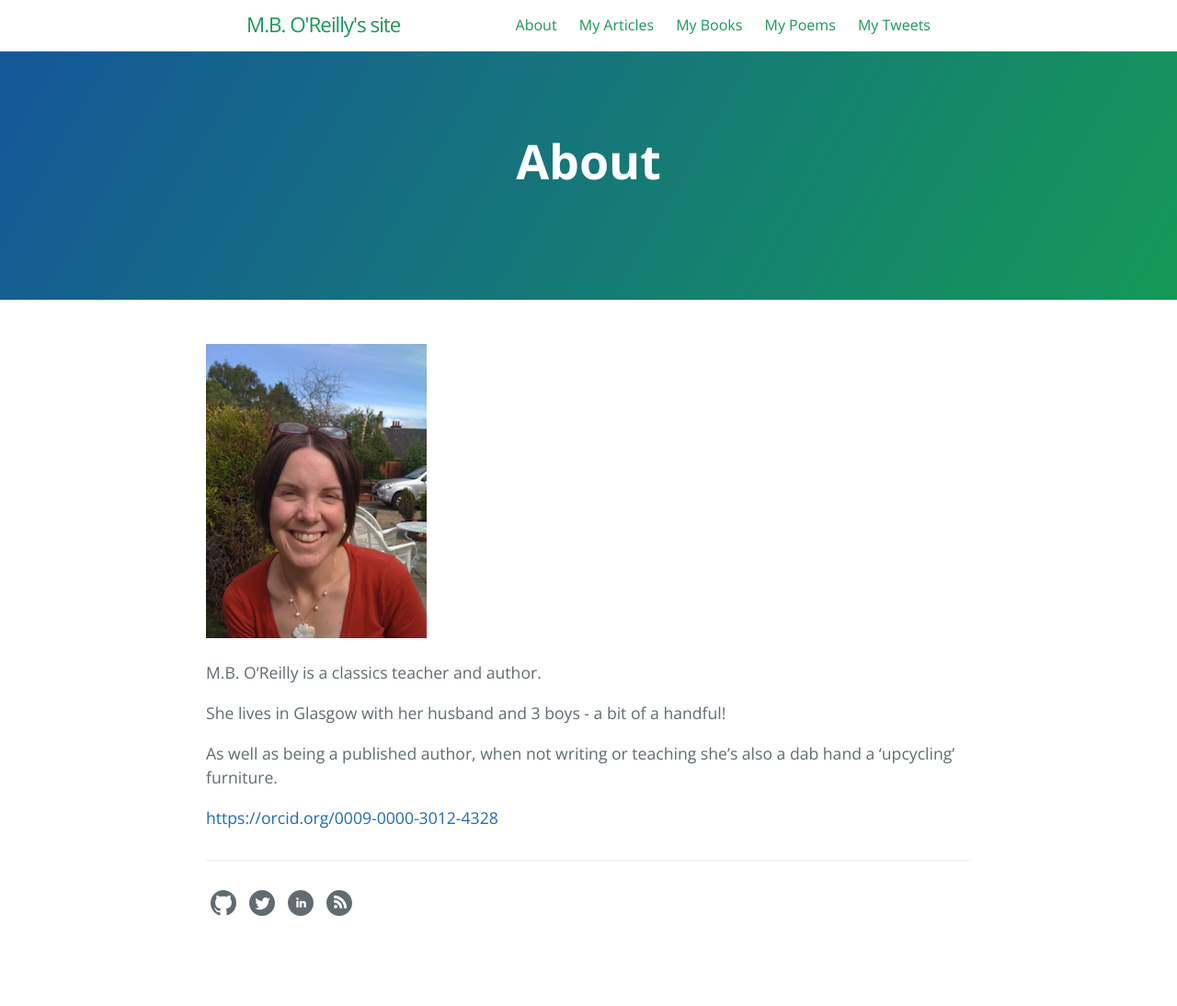
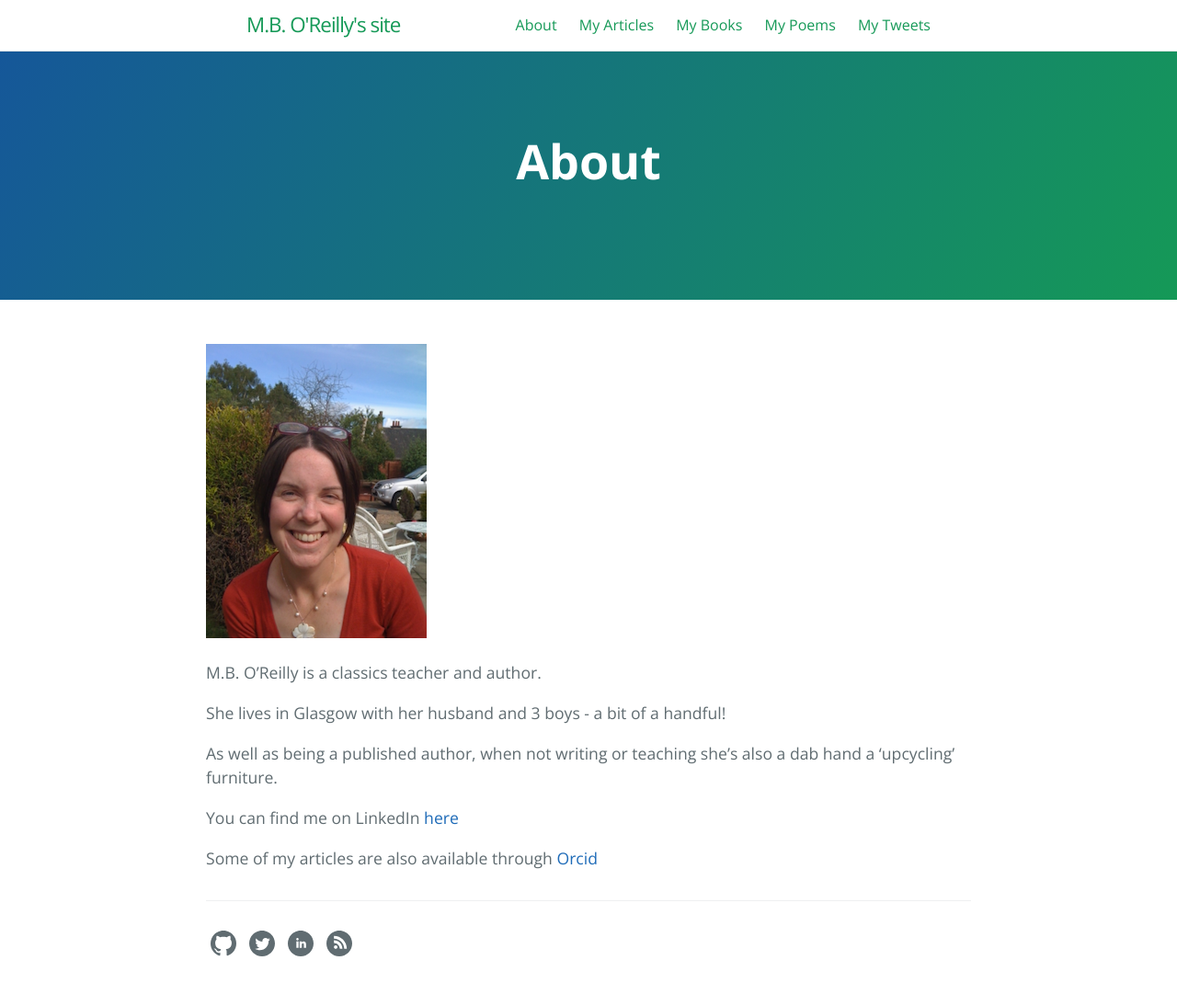
Before and after one commit to conoreilly/mbwebsite, a Jekyll site: the page built from _pages/about.md, in a window 1280 px wide. Shown: the whole page at 92% size. Built offline with Jekyll 4.4.1, drawn with Linux system fonts in a browser that asks for light colours; before the commit the page ends 1050 px from its top, so only the background shows below that.

Commit message:
Added LinkedIn to About page

```diff
--- a/_pages/about.md
+++ b/_pages/about.md
@@ -15,4 +15,6 @@ She lives in Glasgow with her husband and 3 boys - a bit of a handful!
 
 As well as being a published author, when not writing or teaching she's also a dab hand a 'upcycling' furniture.
 
-[https://orcid.org/0009-0000-3012-4328](https://orcid.org/0009-0000-3012-4328)
+You can find me on LinkedIn [here](https://www.linkedin.com/in/mboreilly)
+
+Some of my articles are also available through [Orcid](https://orcid.org/0009-0000-3012-4328)
```
